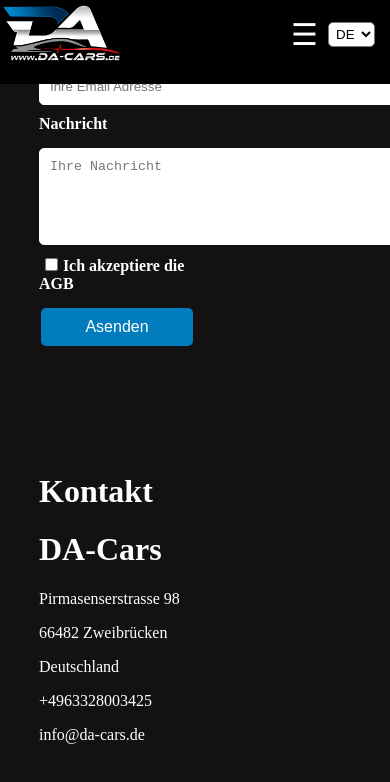
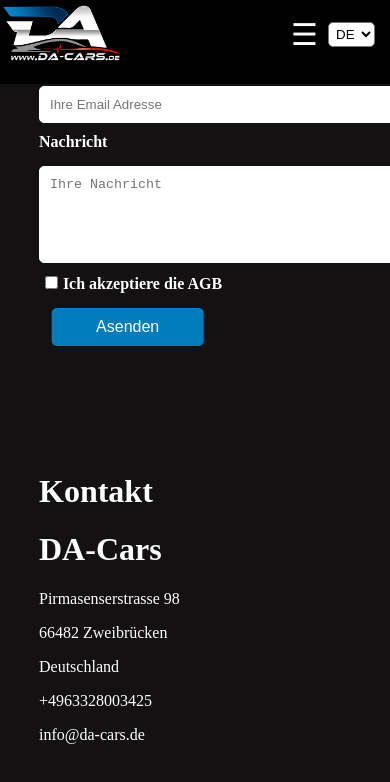
Before and after one commit to Zohaib770/da-cars, a React (Vite) app in the folder ui/: page /kontakt in a window 390 px wide. Shown: the top 782 px of the page. Built offline with nearby package versions, Linux system fonts and the light colour scheme.

Commit message:
correction responsiveness

```diff
--- a/ui/src/components/maingridpages/MainGridPages.css
+++ b/ui/src/components/maingridpages/MainGridPages.css
@@ -40,7 +40,6 @@
     }
 
     .main-content{
-        height: 80vh;
         display: flex;
         flex-direction: column-reverse;
         align-items: center;
@@ -49,12 +48,16 @@
     .grid-right {
         width: 100%;
         text-align: center;
-        padding-top: 2%;
     }
 
     .grid-left {
-        width: 70%;
-        padding-top: 2%;
+        width: 100%;
+        padding-bottom: 30%;
+    }
+
+    .grid-item {
+        width: 50%;
+        margin: 0 auto;
     }
 
     .grid-left .grid-item a {
--- a/ui/src/components/navbarpages/NavbarPages.css
+++ b/ui/src/components/navbarpages/NavbarPages.css
@@ -202,8 +202,18 @@
         flex-direction: column-reverse;
     }
 
-    .absenden-button {
-        transform: translateX(0);
+    .kontakt-firma{
+        color: white;
+        padding-top: 1%;
+        width: 100%;
+    }
+
+    .kontakt-firma-form input,
+    .kontakt-firma-form textarea {
+        padding: 10px;
+        border: 1px solid #ffffff;
+        border-radius: 5px;
+        width: 40vh;
     }
 
 }
```
